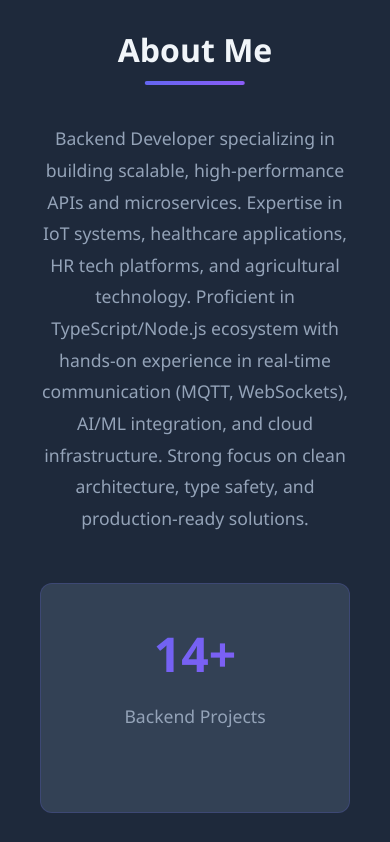
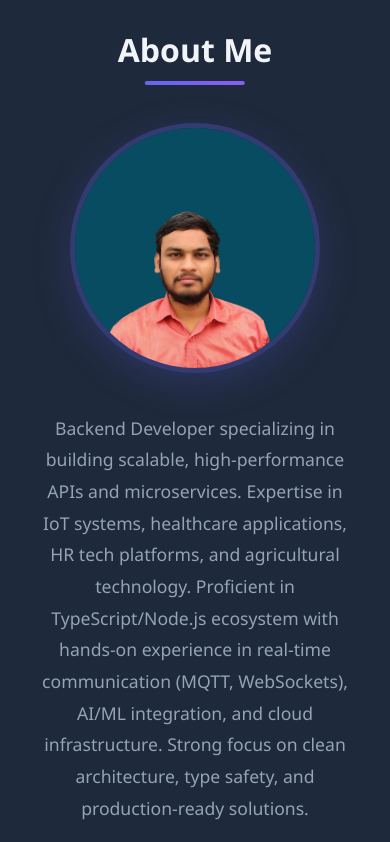
Before and after one commit to SAIkri45/professional-portfolio, a plain HTML site: page index.html in a window 390 px wide. Shown: the part 920-1762 px from the top of the page. Drawn offline with Linux system fonts and the light colour scheme.

Commit message:
Add profile photo to About section with responsive styling

```diff
--- a/index.html
+++ b/index.html
@@ -58,6 +58,10 @@
     <section id="about" class="about">
         <div class="container">
             <h2 class="section-title">About Me</h2>
+            <div class="about-wrapper">
+                <div class="about-photo">
+                    <img src="profile-photo.jpg" alt="Sai Krishna - Backend Developer">
+                </div>
                 <div class="about-content">
                     <p>
                         Backend Developer specializing in building scalable, high-performance APIs and microservices.
@@ -77,6 +81,7 @@
                         <div class="stat-item">
                             <h3>20+</h3>
                             <p>Technologies Mastered</p>
+                        </div>
                     </div>
                 </div>
             </div>
--- a/styles.css
+++ b/styles.css
@@ -294,10 +294,38 @@ section {
     background: var(--light-bg);
 }
 
+.about-wrapper {
+    display: flex;
+    align-items: center;
+    gap: 4rem;
+    max-width: 1200px;
+    margin: 0 auto;
+}
+
+.about-photo {
+    flex-shrink: 0;
+}
+
+.about-photo img {
+    width: 300px;
+    height: 300px;
+    border-radius: 50%;
+    object-fit: cover;
+    object-position: center 20%;
+    border: 5px solid rgba(99, 102, 241, 0.3);
+    box-shadow: 0 10px 40px rgba(99, 102, 241, 0.2);
+    transition: all 0.3s;
+}
+
+.about-photo img:hover {
+    transform: scale(1.05);
+    box-shadow: 0 15px 50px rgba(99, 102, 241, 0.3);
+    border-color: rgba(99, 102, 241, 0.5);
+}
+
 .about-content {
-    max-width: 800px;
-    margin: 0 auto;
-    text-align: center;
+    flex: 1;
+    text-align: left;
 }
 
 .about-content p {
@@ -658,6 +686,21 @@ section {
         grid-template-columns: 1fr;
     }
 
+    .about-wrapper {
+        flex-direction: column;
+        gap: 2rem;
+        text-align: center;
+    }
+
+    .about-photo img {
+        width: 250px;
+        height: 250px;
+    }
+
+    .about-content {
+        text-align: center;
+    }
+
     .stats {
         grid-template-columns: 1fr;
     }
```
Also changed, not shown: profile-photo.jpg (added). Lines whose indentation alone changed are shown as unchanged.
